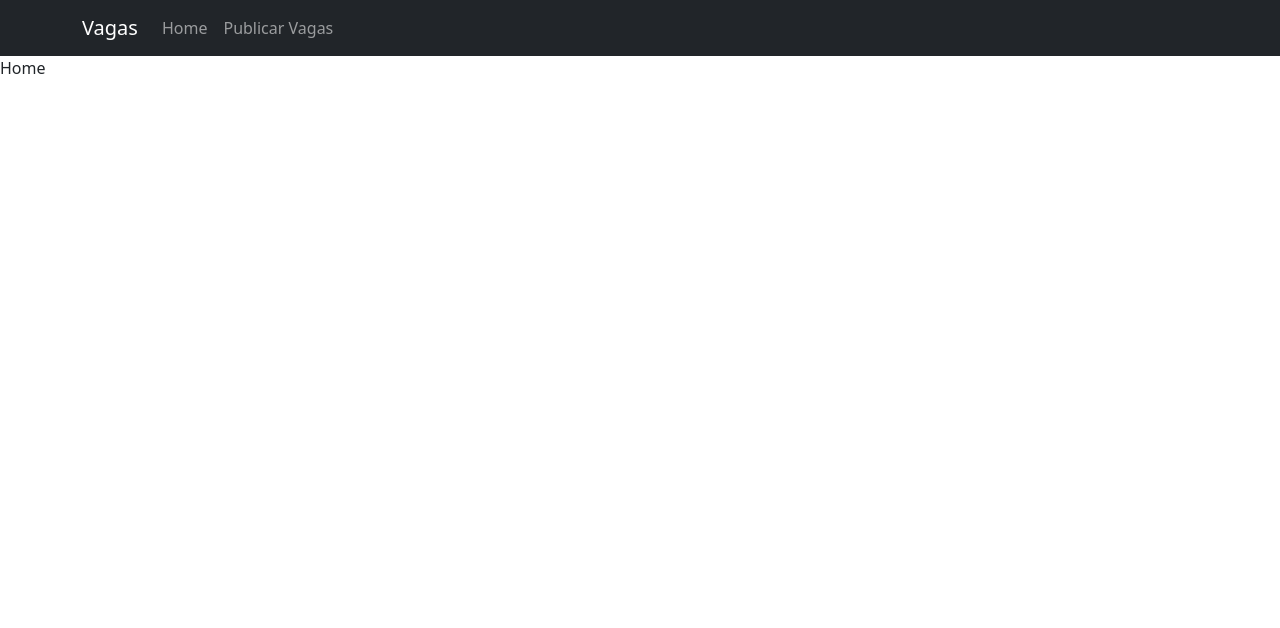
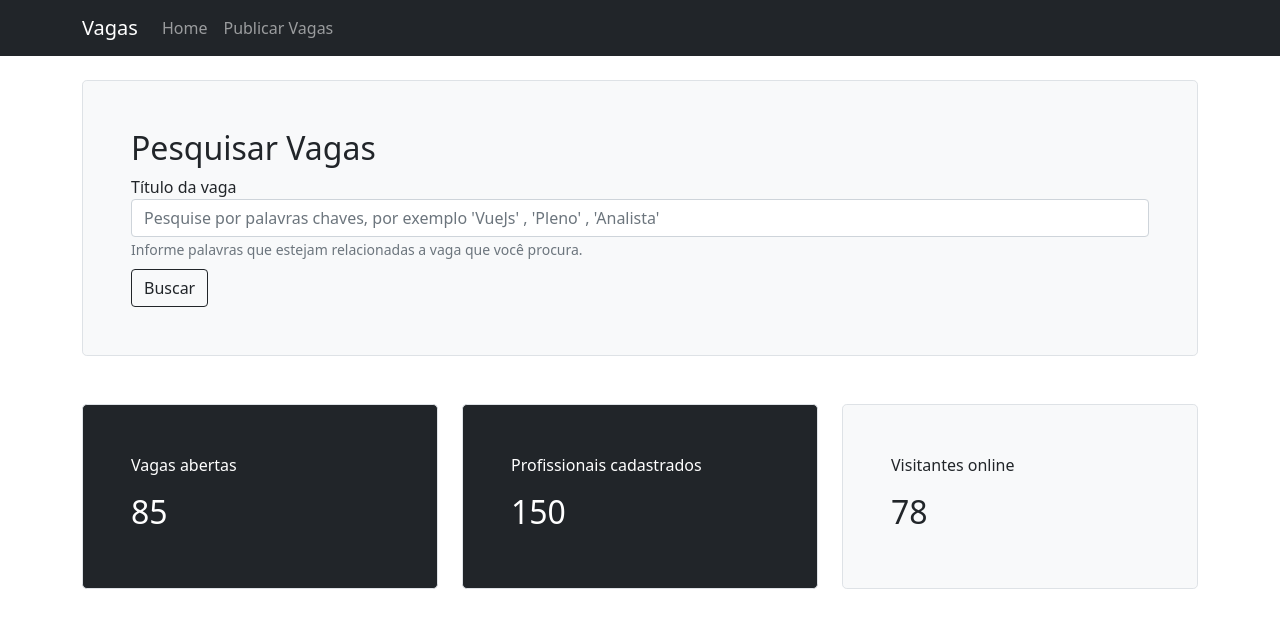
Before and after one commit to GabrielHCustodio/App-vagas, a Vue app: page / in a window 1280 px wide. Shown: the top 628 px of the page. Built offline with nearby package versions, Linux system fonts and the light colour scheme.

Commit message:
This is my commit of creating and styling the components of the view home, search vacancies and indicators.

```diff
--- /dev/null
+++ b/src/components/comuns/Indicador.vue
@@ -0,0 +1,18 @@
+<template>
+    <div :class="estilo">
+        <p>{{ titulo }}</p>
+        <h2>{{ indicador }}</h2>
+    </div>
+</template>
+
+<script>
+export default {
+    name: "Indicador",
+    props: ['titulo' , 'indicador' , 'bg' , 'color'],
+    computed: {
+        estilo() {
+            return `h-100 p-5 rounded-3 border ${this.bg} ${this.color}`
+        }
+    }
+}
+</script>
--- /dev/null
+++ b/src/components/comuns/PesquisarVagas.vue
@@ -0,0 +1,28 @@
+<template>
+    <div class="h-100 p-5 bg-light border rounded-3">
+
+        <h2>Pesquisar Vagas</h2>
+        <div class="row">
+            <div class="col">
+                <div class="form-group">
+                    <label for="">Título da vaga</label>
+                    <input type="text" class="form-control" placeholder="Pesquise por palavras chaves, por exemplo 'VueJs' , 'Pleno' , 'Analista'">
+                    <small class="form-text text-muted">Informe palavras que estejam relacionadas a vaga que você procura.</small>
+                </div>
+            </div>
+        </div>
+
+        <div class="row">
+            <div class="col">
+                <button class="btn btn-outline-dark mt-2" type="button">Buscar</button>
+            </div>
+        </div>
+
+    </div>
+</template>
+
+<script>
+export default {
+    name: "PesquisarVagas"
+}
+</script>
--- a/src/views/Home.vue
+++ b/src/views/Home.vue
@@ -1,9 +1,50 @@
 <template>
-  <div>
-    <p>Home</p>
+  <div class="container py-4">
+    <div class="row">
+      <div class="col">
+        <pesquisar-vagas></pesquisar-vagas>
+      </div>
+    </div>
+
+    <div class="row mt-5">
+      <div class="col-4">
+        <indicador titulo="Vagas abertas" indicador="85" bg="bg-dark" color="text-white"></indicador>
+      </div>
+
+      <div class="col-4">
+        <indicador titulo="Profissionais cadastrados" indicador="150" bg="bg-dark" color="text-white"></indicador>
+      </div>
+
+      <div class="col-4">
+        <indicador titulo="Visitantes online" :indicador="usuariosOnline" bg="bg-light" color="text-dark"></indicador>
+      </div>
+    </div>
+
   </div>
 </template>
 
 <script>
+import PesquisarVagas from "@/components/comuns/PesquisarVagas.vue"
+import Indicador from "@/components/comuns/Indicador.vue"
 
+export default {
+    name: 'Home',
+    data() {
+      return {
+        usuariosOnline: 0
+      }
+    },
+    methods: {
+      getUsuariosOnline() {
+        this.usuariosOnline = Math.floor( Math.random() * 101 )
+      }
+    },
+    created() {
+      setInterval(this.getUsuariosOnline, 1000)
+    },
+    components: {
+      PesquisarVagas,
+      Indicador
+    }
+}
 </script>
--- a/src/views/PublicarVagas.vue
+++ b/src/views/PublicarVagas.vue
@@ -1,11 +1,16 @@
 <template>
   <div>
-    <p>Publicar Vaga</p>
+    <p>{{titulo}}</p>
   </div>
 </template>
 
 <script>
 export default {
-    name: 'PublicarVagas'
+    name: 'PublicarVagas',
+    data(){
+      return {
+        titulo: "Publicar Vaga"
+      }
+    }
 }
 </script>
```
